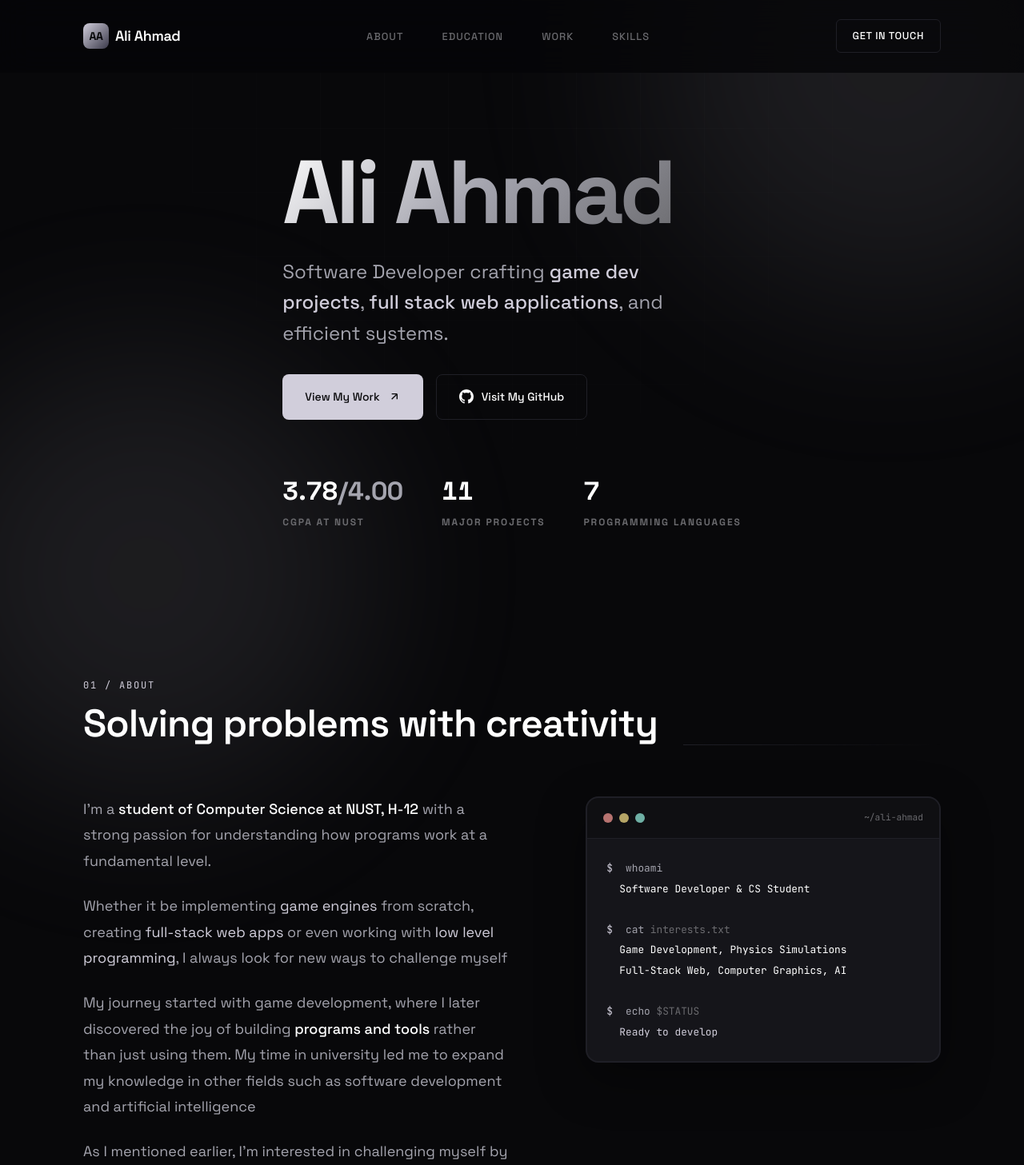
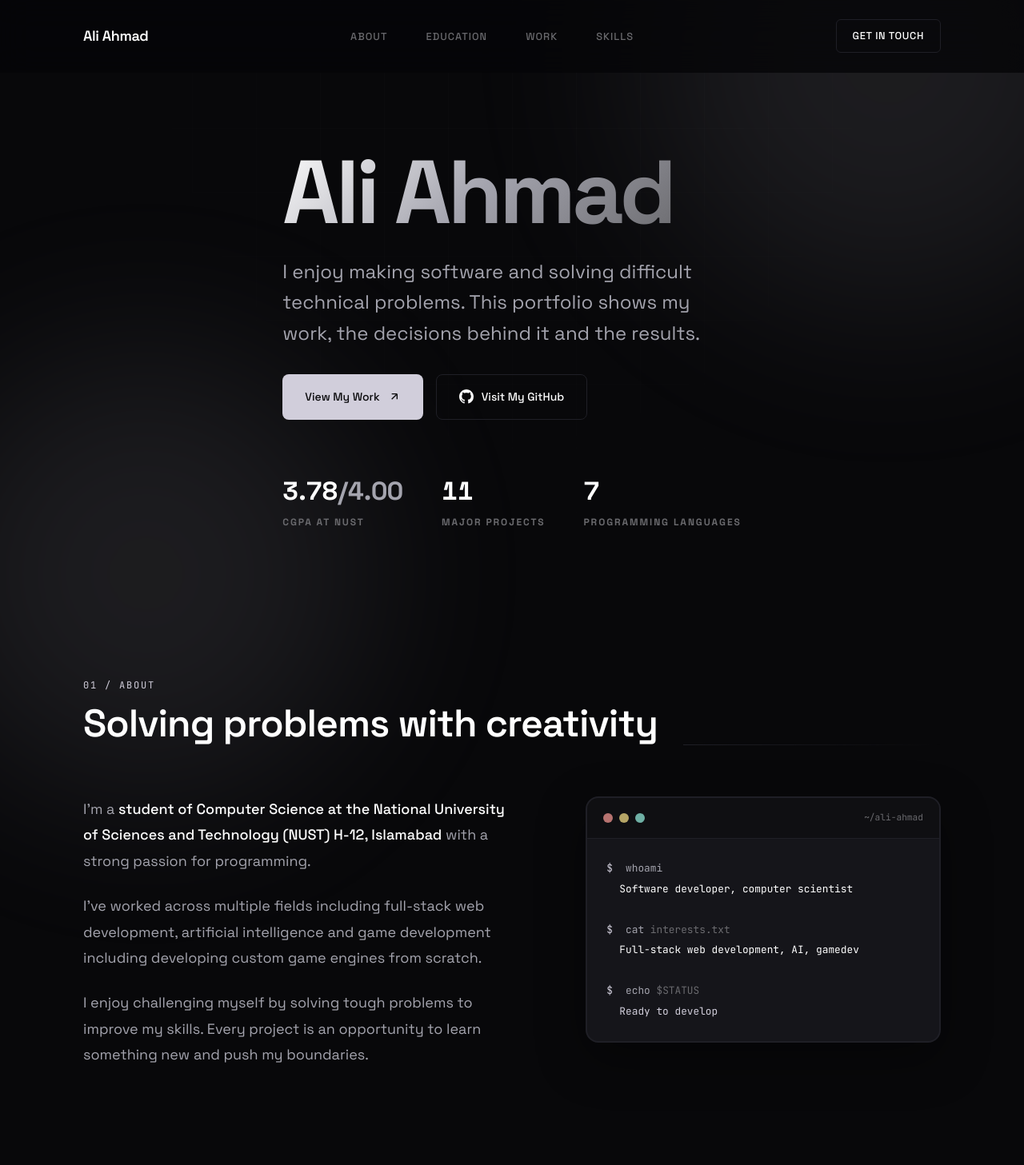
Before and after one commit to AliAhmad-M/aliahmadm, a Next.js app: page / in a window 1280 px wide. Shown: the top 1457 px of the page at 80% size. Built offline with nearby package versions, Linux system fonts and the light colour scheme.

Commit message:
updated content

```diff
--- a/app/globals.css
+++ b/app/globals.css
@@ -133,43 +133,6 @@ nav .container {
   display: flex;
   align-items: center;
   gap: 0.5rem;
-}
-
-.logo-icon {
-  width: 32px;
-  height: 32px;
-  background: linear-gradient(135deg, var(--accent), var(--accent-secondary));
-  border-radius: 8px;
-  display: flex;
-  align-items: center;
-  justify-content: center;
-  position: relative;
-  overflow: hidden;
-  font-weight: 700;
-  font-size: 0.875rem;
-  color: var(--bg-primary);
-}
-
-.logo-icon::after {
-  content: '';
-  position: absolute;
-  top: 0;
-  left: -150%;
-  width: 50%;
-  height: 100%;
-  background: linear-gradient(
-    90deg,
-    transparent,
-    rgba(255, 255, 255, 0.2),
-    transparent
-  );
-  transform: skewX(-20deg);
-  animation: shimmer 4s infinite;
-}
-
-@keyframes shimmer {
-  0% { left: -150%; }
-  100% { left: 150%; }
 }
 
 .nav-links {
--- a/app/page.tsx
+++ b/app/page.tsx
@@ -32,8 +32,7 @@ export default function Home() {
             </h1>
 
             <p className="hero-title">
-              Software Developer crafting <strong>game dev projects</strong>,{' '}
-              <strong>full stack web applications</strong>, and efficient systems.
+              I enjoy making software and solving difficult technical problems. This portfolio shows my work, the decisions behind it and the results.
             </p>
 
             <div className="hero-actions">
@@ -76,23 +75,13 @@ export default function Home() {
           <div className="about-content">
             <div className="about-text">
               <p>
-                I&apos;m a <strong>student of Computer Science at NUST, H-12</strong> with a strong passion for
-                understanding how programs work at a fundamental level.
+                I&apos;m a <strong>student of Computer Science at the National University of Sciences and Technology (NUST) H-12, Islamabad</strong> with a strong passion for programming.
               </p>
               <p>
-                Whether it be implementing <span className="highlight">game engines</span> from scratch,
-                creating <span className="highlight">full-stack web apps</span> or even working
-                with <span className="highlight">low level programming</span>, I always look for new ways to
-                challenge myself
+                I've worked across multiple fields including full-stack web development, artificial intelligence and game development including developing custom game engines from scratch.
               </p>
               <p>
-                My journey started with game development, where I later discovered the joy of building{' '}
-                <strong>programs and tools</strong> rather than just using them. My time in university led
-                me to expand my knowledge in other fields such as software development and artificial intelligence
-              </p>
-              <p>
-                As I mentioned earlier, I&apos;m interested in challenging myself by solving problems
-                to increase my experience and knowledge
+                I enjoy challenging myself by solving tough problems to improve my skills. Every project is an opportunity to learn something new and push my boundaries.
               </p>
             </div>
 
@@ -111,7 +100,7 @@ export default function Home() {
                   </div>
                   <div className="terminal-line">
                     <span className="line-prompt"></span>
-                    <span className="line-content">Software Developer &amp; CS Student</span>
+                    <span className="line-content">Software developer, computer scientist</span>
                   </div>
                   <br />
                   <div className="terminal-line">
@@ -120,11 +109,7 @@ export default function Home() {
                   </div>
                   <div className="terminal-line">
                     <span className="line-prompt"></span>
-                    <span className="line-content">Game Development, Physics Simulations</span>
-                  </div>
-                  <div className="terminal-line">
-                    <span className="line-prompt"></span>
-                    <span className="line-content">Full-Stack Web, Computer Graphics, AI</span>
+                    <span className="line-content">Full-stack web development, AI, gamedev</span>
                   </div>
                   <br />
                   <div className="terminal-line">
--- a/components/Navbar.tsx
+++ b/components/Navbar.tsx
@@ -16,7 +16,6 @@ export default function Navbar() {
     <nav className={scrolled ? 'scrolled' : ''}>
       <div className="container">
         <Link href="/" className="logo">
-          <span className="logo-icon">AA</span>
           Ali Ahmad
         </Link>
         <ul className="nav-links">
--- a/data/projects.ts
+++ b/data/projects.ts
@@ -4,17 +4,16 @@ export const projectCategories = {
     projects: [
       {
         number: '01',
-        name: 'Star Platinum Engine',
-        desc: 'A high-performance 2D game engine built from scratch in C++, featuring a custom ECS architecture with a strong focus on optimizing time complexities',
-        stack: ['C++17', 'SDL2', 'ECS', 'Linear Algebra'],
+        name: 'Nova Engine',
+        desc: 'A high-performance custom game engine built from scratch in C++, featuring a custom ECS architecture and integrated graphical interface for editing game scenes.',
+        stack: ['C++', 'OpenGL', 'ImGUI', 'Box2D', 'Jolt Physics'],
         features: [
           'Entity Component System using paginated sparse sets',
-          'O(1) entity-component operations',
-          'O(n) sprite rendering and sorting',
-          'O(n + m) sweep-and-prune collision detection',
-          'Animations, tilemaps, cameras, collisions, physics, etc.',
+          'All component operations have O(1) time complexity',
+          'Custom graphical editor with scene preview and editing',
+          '2D + 3D development support',
         ],
-        link: 'https://github.com/AliAhmad-M/StarPlatinumEngine'
+        link: 'https://github.com/AliAhmad-M/NovaEngine'
       },
       {
         number: '02',
@@ -172,10 +171,10 @@ export const projectCategories = {
 };
 
 export const skills = {
-  'Languages': ['Assembly', 'C/C++', 'C#', 'Python', 'TypeScript', 'JavaScript', 'Java'],
-  'Web Dev': ['SvelteKit', 'Next.js', 'Node.js', 'Express.js', 'React'],
-  'Database': ['MySQL', 'Oracle PLSQL', 'PostgreSQL', 'MongoDB', 'Supabase', 'Prisma'],
-  'Game Dev': ['Godot', 'Unity', 'OpenGL', 'SDL2', 'Raylib'],
+  'Languages':  ['Assembly', 'C/C++', 'C#', 'Python', 'TypeScript', 'JavaScript', 'Java'],
+  'Web Dev':    ['Next.js', 'Sveltekit', 'Node.js', 'Express.js', 'React.js', 'Svelte'],
+  'Database':   ['SQL', 'MongoDB', 'Supabase', 'Prisma ORM'],
+  'Game Dev': ['Unity', 'Godot', 'OpenGL', 'SDL2', 'Raylib'],
   'Dev Tools': ['Git', 'Bash', 'VS Code', 'Visual Studio', 'JetBrains IDEs'],
   'ML/Data': ['NumPy', 'Pandas', 'Matplotlib', 'OpenCV', 'Scikit-Learn', 'Pytorch', 'YOLO']
 };
```
